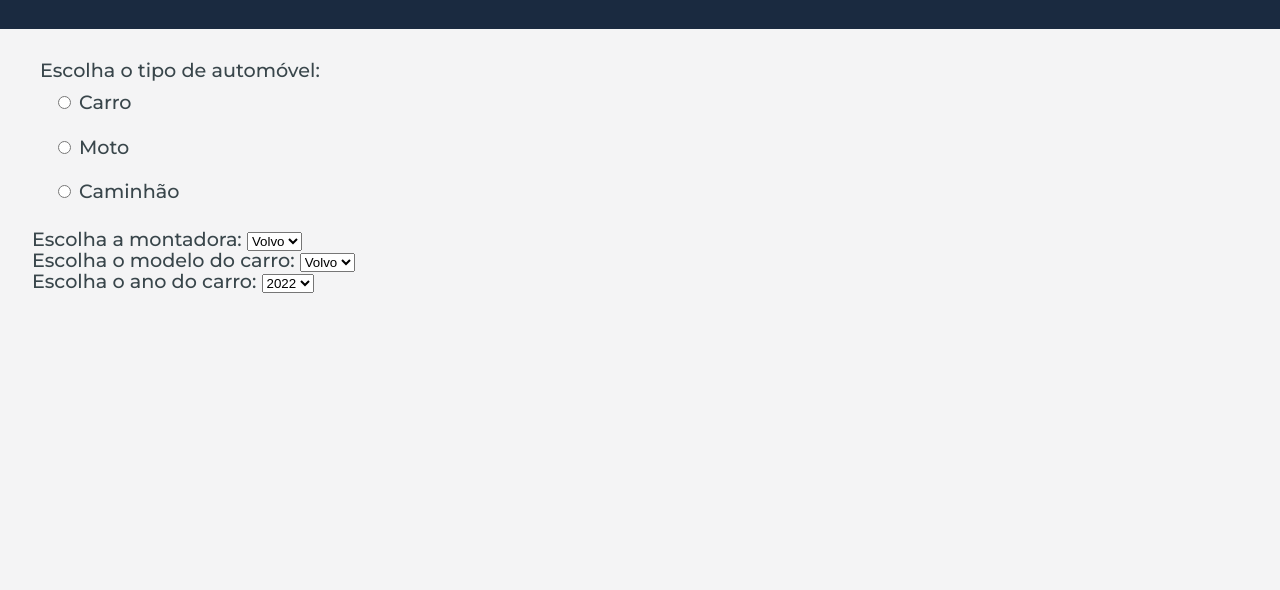
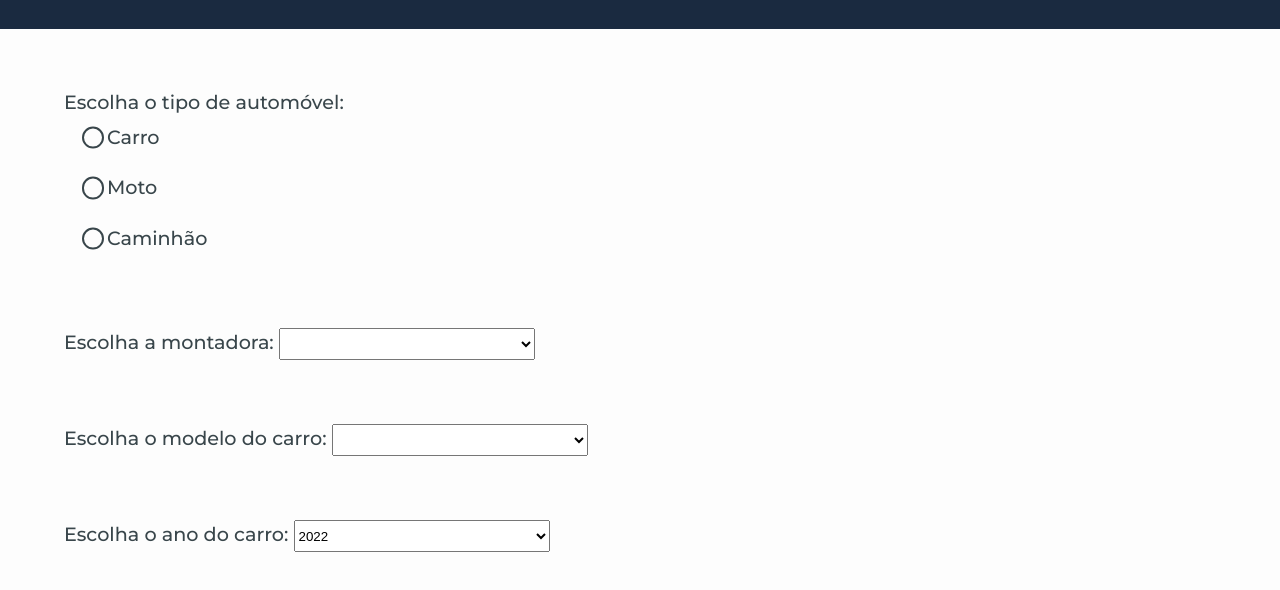
Before and after one commit to carolms23/TabelaFIPE, a plain HTML site: page index.html in a window 1280 px wide. Shown: the part 96-686 px from the top of the page. Drawn offline with Linux system fonts and the light colour scheme; no server answers.

Commit message:
estilizacao radio button e criacao do select de montadora

```diff
--- a/assets/css/style.css
+++ b/assets/css/style.css
@@ -5,10 +5,11 @@
     --main-text-color: #39464B;
     --main-bg-color:#1A2A40;
     --title-color: #e1eaee;
-    --secondary-bg-color: #f4f4f5;
+    --secondary-bg-color: #fdfdfd;
     --title-font: 'Kanit', sans-serif;;
     --secondary-font:'Montserrat', sans-serif;
     --line-height: 1.5;
+
 }
 body{
     background-color: var(--secondary-bg-color)
@@ -37,11 +38,48 @@ main{
     font-size: 1.2rem;
 }
 
+main > section{
+    padding: 2rem;
+}
+input[type="radio"]{
+    appearance:none;
+    font: inherit;
+    color: currentColor;
+    width: 1.15em;
+    height: 1.15em;
+    border: 0.15em solid currentColor;
+    border-radius: 50%;
+    transform: translateY(-0.075em);
+}
+input[type="radio"] {
+    /* ...existing styles */
+    display: grid;
+    place-content: center;
+  }
+input[type="radio"]::before {
+    content: "";
+    width: 0.65em;
+    height: 0.65em;
+    border-radius: 50%;
+    transform: scale(0,0);
+    transition: 120ms transform ease-in-out;
+    box-shadow: inset 1em 1em var(--main-bg-color);
+  }
+input[type="radio"]:checked::before {
+    transform: scale(1,1);
+  }
+
 .escolha-tipo-automovel{
-    margin:1rem 0.5rem;
     display: flex;
     flex-direction: column;
 }
 .escolha-tipo-automovel > div{
     padding: 0.8rem;
+    display:flex;
+    align-items: center;
 }
+select{
+    width:16rem;
+    height:2rem;
+    border-color: none;
+}
--- a/assets/js/script.js
+++ b/assets/js/script.js
@@ -1,9 +1,17 @@
 
 const url  = 'https://brasilapi.com.br/api/fipe/marcas/v1/carros'
-//criando uma variável para guardar a promise do fetch
+
+//request json body
 fetch(url)
     .then(async function (response) {
-        document.getElementById("simulator").innerHTML = JSON.stringify(await response.json())
+        const json = await response.json()
+        json.forEach(item => {
+            const option = document.createElement('option')
+            option.value = item.valor
+            option.innerText = item.nome
+            const select = document.getElementById("montadora--carro")
+            select.append(option)
+        })
     })
     .catch(err => {
         console.log("Failed to access data",err)
--- a/index.html
+++ b/index.html
@@ -44,7 +44,6 @@
             <section class="escolha-montadora">
                 <label for="montadora--carro">Escolha a montadora: </label>
                 <select name="montadora--carro" id="montadora--carro">
-                    <option value="volvo">Volvo</option>
                 </select>
 
             </section>
@@ -52,7 +51,6 @@
             <section class="escolha-modelo">
                 <label for="modelo--carro">Escolha o modelo do carro: </label>
                 <select name="modelo--carro" id="modelo--carro">
-                    <option value="volvo">Volvo</option>
                 </select>
 
             </section>
```
